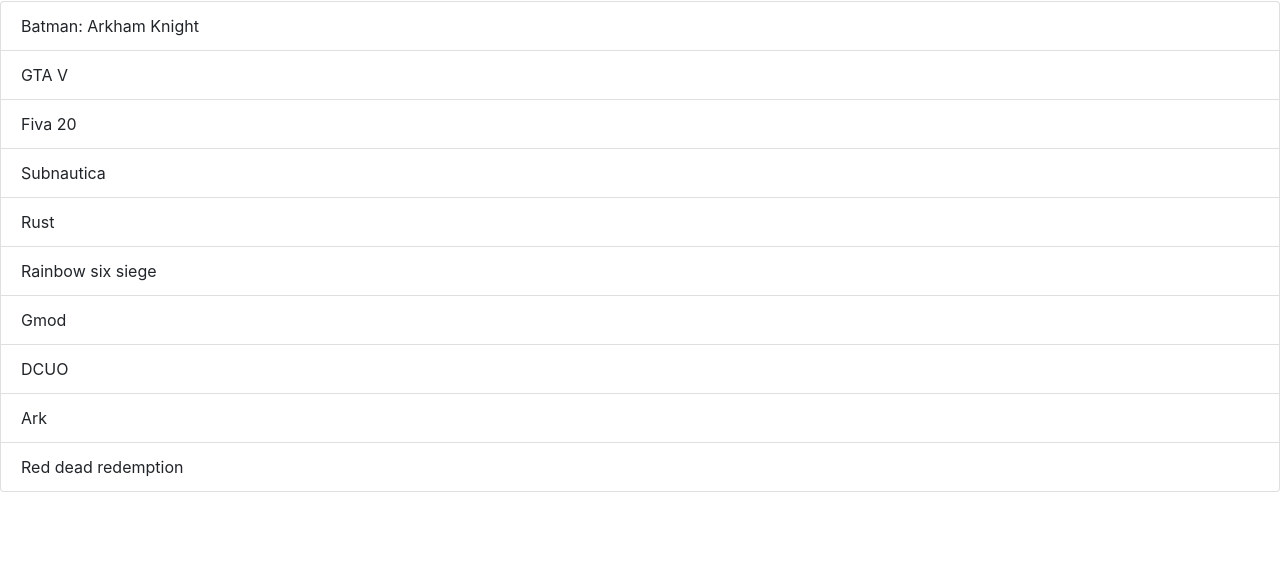
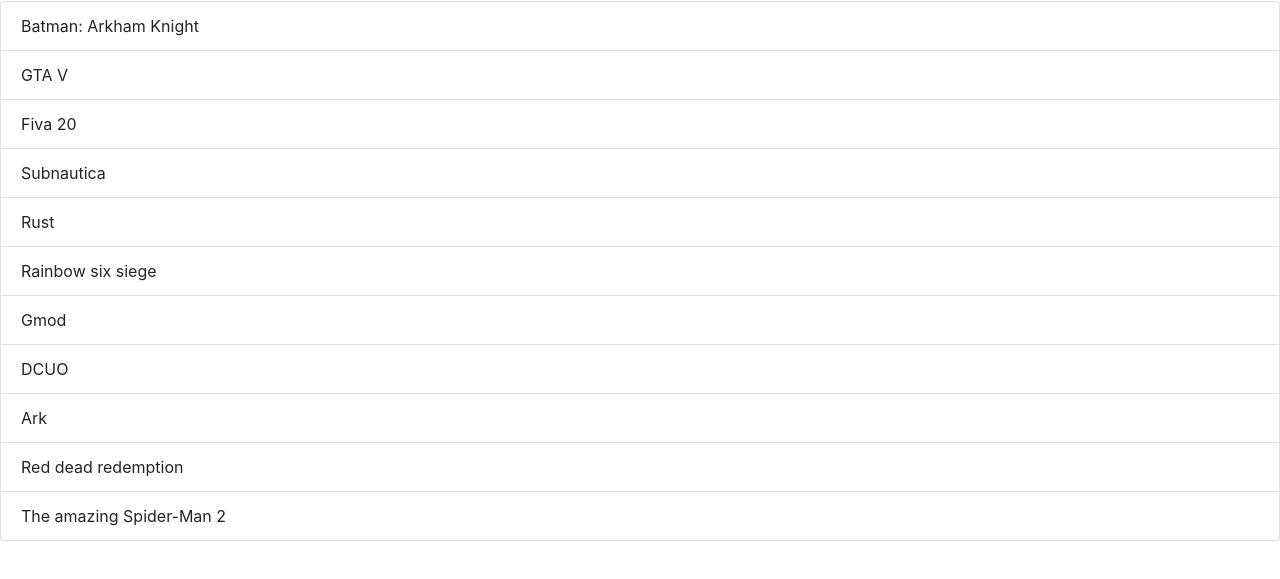
Before and after one commit to thijsieboy007/verb-thijs-lausegger-326550, a plain HTML site: page index.html in a window 1280 px wide. Shown: the part 55-634 px from the top of the page. Drawn offline with nearby package versions, Linux system fonts and the light colour scheme.

Commit message:
Spiderman

```diff
--- a/index.html
+++ b/index.html
@@ -23,6 +23,7 @@
         <li class="list-group-item">DCUO</li>
         <li class="list-group-item">Ark</li>
         <li class="list-group-item">Red dead redemption</li>
+        <li class="list-group-item">The amazing Spider-Man 2</li>
       </ul>
     <!-- Optional JavaScript -->
     <!-- jQuery first, then Popper.js, then Bootstrap JS -->
```
